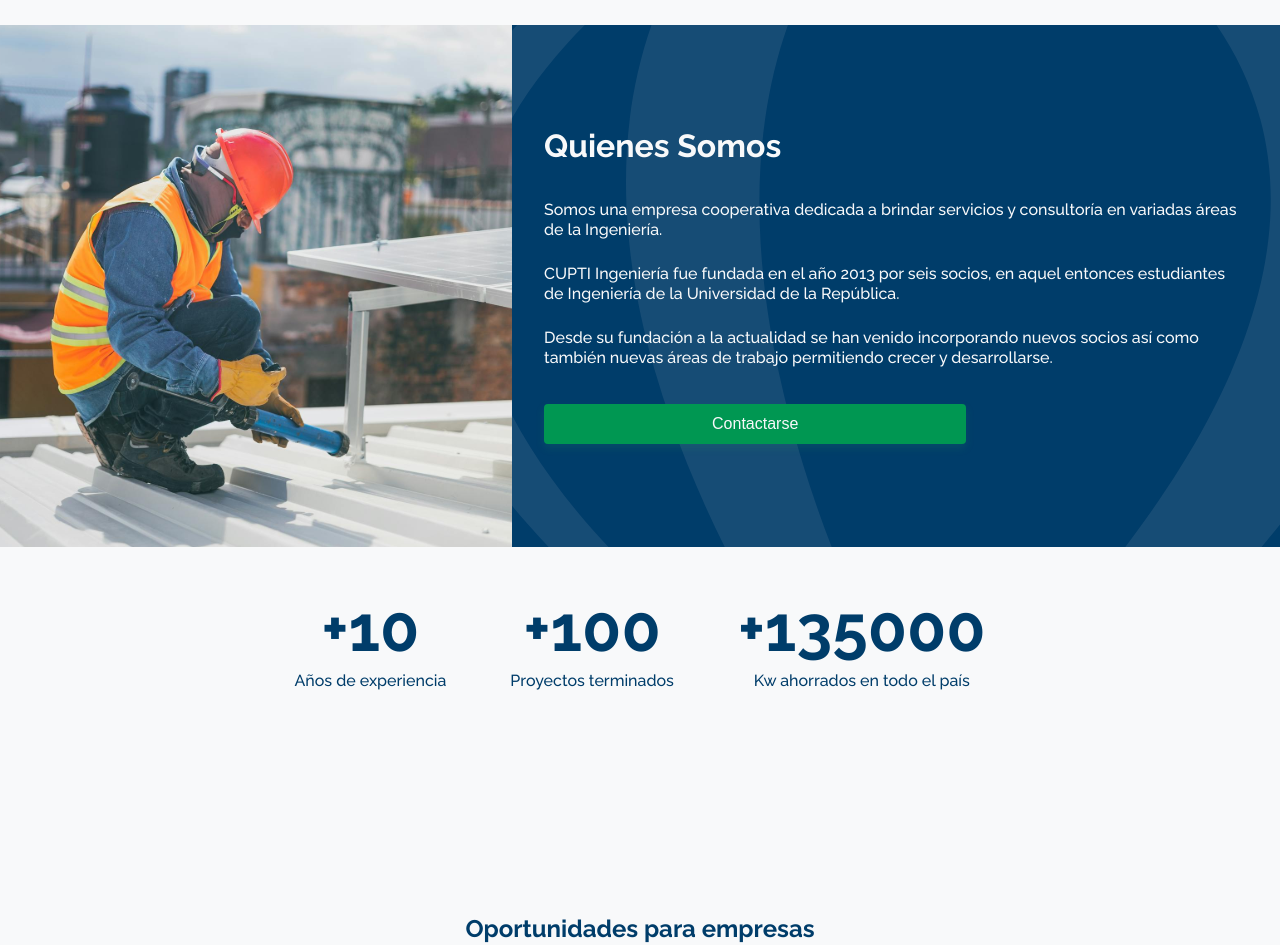
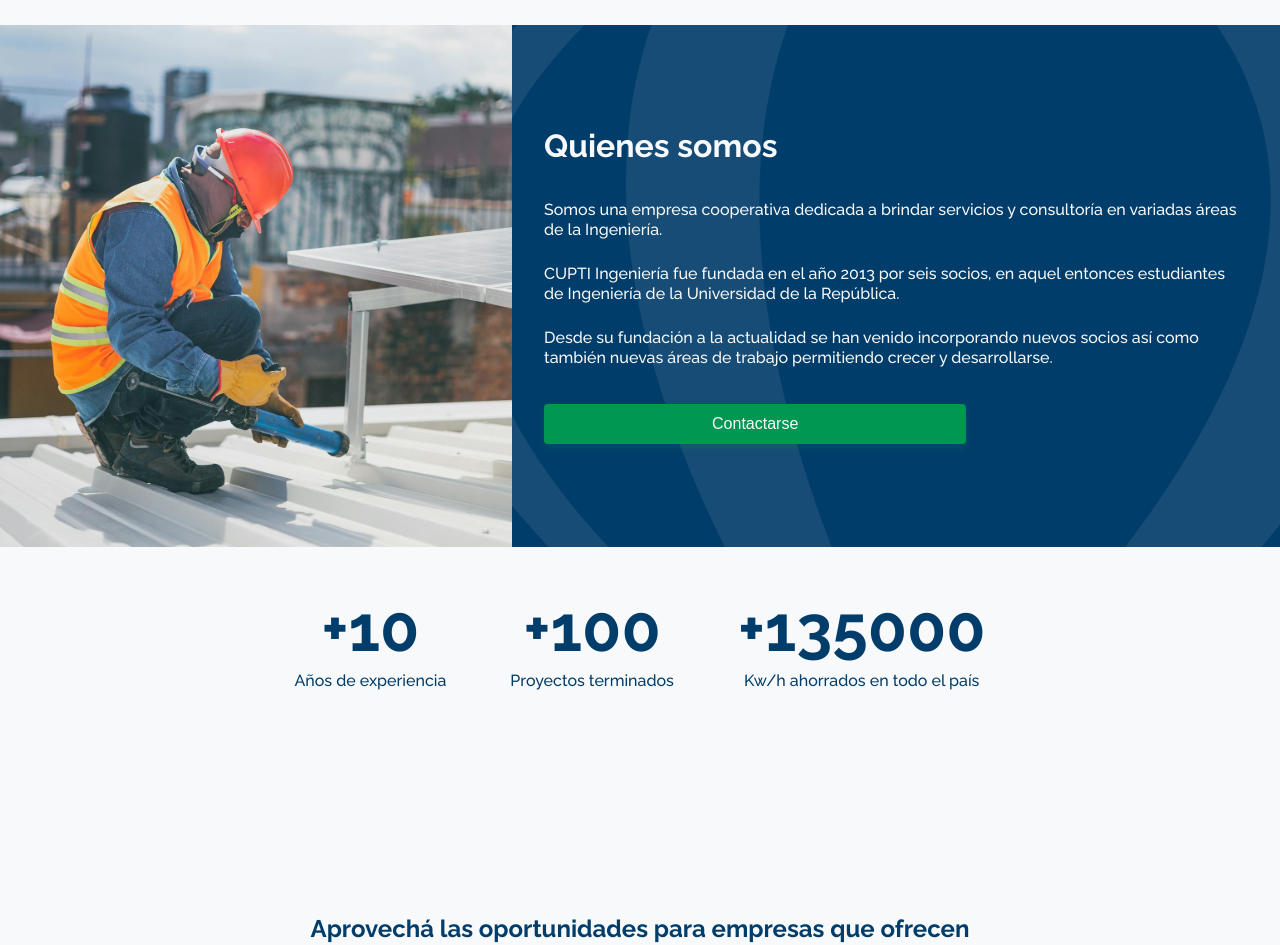
Before and after one commit to facundososa559/cupti, a React (Create React App) app: page / in a window 1280 px wide. Shown: the part 1660-2605 px from the top of the page. Built offline with nearby package versions, Linux system fonts and the light colour scheme.

Commit message:
Arreglo detalles y pruebo slider en mobile

```diff
--- a/src/components/Cards/CardContainer.jsx
+++ b/src/components/Cards/CardContainer.jsx
@@ -9,7 +9,7 @@
     <div className='card-container container--center wrapper'>
       <Card
         image={cardPanel}
-        title="Energías Renovables"
+        title="Energías renovables"
         content="Contamos con técnicos dedicados al desarrollo de proyectos e instalación de energía eólica, solar y centrales hidroeléctricas."
       />
       <Card
--- a/src/components/OpportunitiesContainer.jsx
+++ b/src/components/OpportunitiesContainer.jsx
@@ -26,7 +26,7 @@
         desktopImages={desktopImages}
         adaptiveImages={false}
         mode="slide"
-        interval={4000}
+        interval={5000}
         fullScreen={false}
         showControls={false}
         manualControl={false}
--- a/src/css/layout/layout.css
+++ b/src/css/layout/layout.css
@@ -103,8 +103,8 @@
     color: var(--white);
     background-color: var(--lighter-blue);
     background-image: url("../../assets/images/about-images/about-background.svg");
+    gap: 36px;
     background-position: center;
-    gap: 36px;
 }
 
 .about-image {
@@ -123,17 +123,26 @@
     gap: 40px;
 }
 
+.opportunities-title {
+    max-width: 90%;
+}
+
 .opportunities .default-size {
     height: 20vh;
 }
 
 .opportunities .carousel-image {
+    height: 20vh;
     width: 100%;
     object-fit: cover;
-    object-position: top;
+    object-position: right;
 }
 
 /* Projects */
+.project {
+    gap: 16px;
+}
+
 .projects-container {
     gap: 32px;
 }
@@ -180,8 +189,16 @@
         width: 60%;
     }
 
+    .opportunities-title {
+        max-width: 80%;
+    }
+
     .opportunities .default-size {
-        min-height: 60vh;
+        height: 30vh;
+    }
+
+    .opportunities .carousel-image {
+        height: auto;
     }
 }
 
@@ -208,13 +225,16 @@
         gap: 32px;
     }
 
+    .opportunities-title {
+        max-width: 70%;
+    }
+
     .opportunities .default-size {
-        min-height: auto;
         height: 40vh;
     }
 
     .opportunities .carousel-image {
-        min-height: auto;
+        height: auto;
     }
 
 
@@ -233,4 +253,8 @@
         width: 40%;
         max-height: none;
     }
+
+    .opportunities-title {
+        max-width: 60%;
+    }
 }
--- a/src/pages/Home.jsx
+++ b/src/pages/Home.jsx
@@ -27,7 +27,7 @@
           <div className='about container--row'>
             <img className='about-image' src={aboutImage} alt="about-image.svg" />
             <div className='about-container wrapper container--justify-center container--column'>
-              <h4 className='subheading'>Quienes Somos</h4>
+              <h4 className='subheading'>Quienes somos</h4>
               <div className='about-text container--column'>
                 <p>Somos una empresa cooperativa dedicada a brindar servicios y consultoría en variadas áreas de la Ingeniería.</p>
                 <p>CUPTI Ingeniería fue fundada en el año 2013 por seis socios, en aquel entonces estudiantes de Ingeniería de la Universidad de la República.</p>
@@ -39,18 +39,21 @@
           <div className='experience container--center'>
             <AnimatedCounter endValue={10} label="Años de experiencia" />
             <AnimatedCounter endValue={100} label="Proyectos terminados" />
-            <AnimatedCounter endValue={135000} label="Kw ahorrados en todo el país" />
+            <AnimatedCounter endValue={135000} label="Kw/h ahorrados en todo el país" />
           </div>
         </section>
 
 
-        <section className='opportunities container--column container'>
-          <h4 className='title text-center'>Oportunidades para empresas</h4>
+        <section className='opportunities container--column container--center container'>
+          <h4 className='opportunities-title title text-center'>Aprovechá las oportunidades para empresas que ofrecen distinitos organismos del Estado.</h4>
           <OpportunitiesContainer />
+          <div className='container--center'>
+            <Button content={"Más información"}/>
+          </div>
         </section>
 
         <section className='projects container'>
-          <h4 className='title text-center'>Proyectos Destacados</h4>
+          <h4 className='title text-center'>Proyectos destacados</h4>
           <div className='projects-container container--column wrapper'>
             <Project
               title="Aerogenerador Darrieus"
@@ -83,7 +86,7 @@
             <div className='footer-info container--column'>
               <img className='footer-logo' src={logo} alt="cupti-logo.svg" />
               <p>En CUPTI realizamos proyectos a la medida de tus necesidades.</p>
-              <p>Por consultas sobre nuestros servicios, productos o presupuestos no dudes en ponerte en contacto con nosotros a través del formulario, vía mail o por teléfonos.</p>
+              <p>Por consultas sobre nuestros servicios, productos o presupuestos no dudes en ponerte en contacto con nosotros a través del formulario, vía mail o por teléfono.</p>
               <div className='footer-contact'>
                 <span>
                   <img src={null} alt="" />
```
